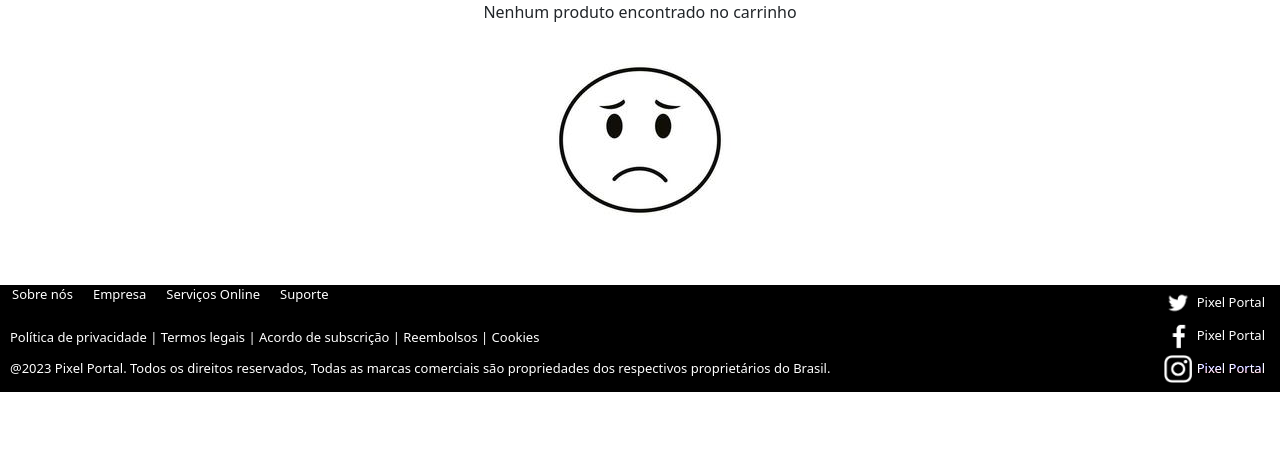
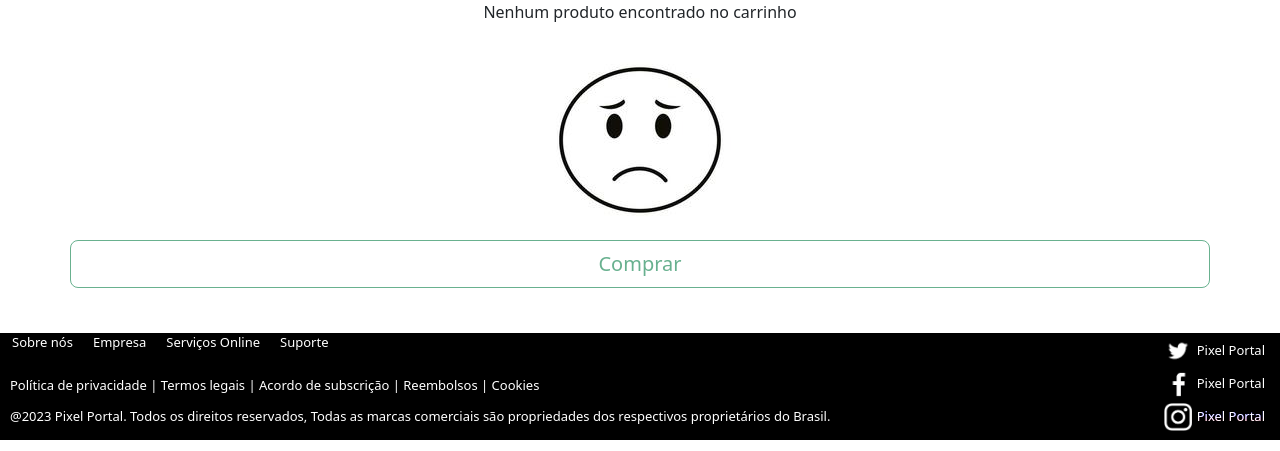
Before and after one commit to LucasSGama/Pixel-Portal-Prime, a PHP site: page /Carrinho/carrinho.php in a window 1280 px wide. Shown: the part 349-800 px from the top of the page. Run offline with PHP 8.4, Linux system fonts and the light colour scheme; a user stored in the database is signed in; data that the repository does not hold is empty.

Commit message:
carrinho

```diff
--- a/Carrinho/carrinho.php
+++ b/Carrinho/carrinho.php
@@ -127,6 +127,7 @@
         </div>
     </div>';
 }?>
+<button type="button" class="btn btn-outline-success btn-lg" disabled>Comprar</button>
 </main>
     <?php
   include_once("../templates/footer.php");
```
